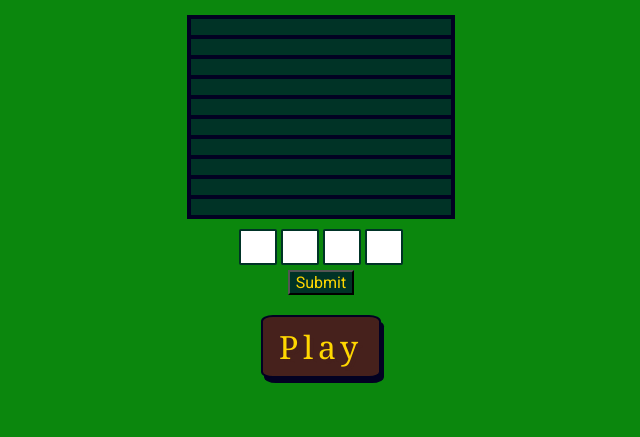
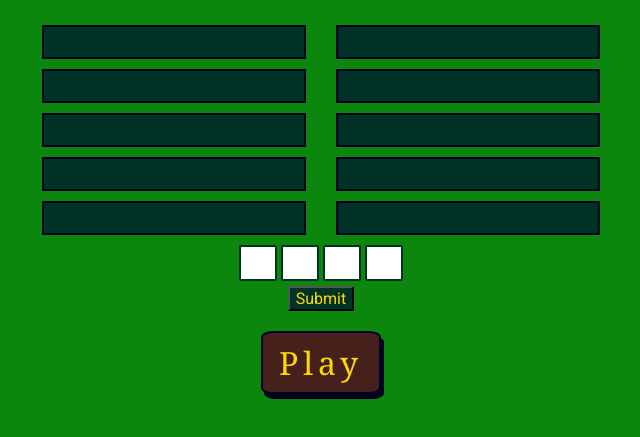
Before and after one commit to VeronicaTeodorof/code-breaking-game, a plain HTML site: page index.html in a window 1280 px wide. Shown: the part 185-622 px from the top of the page, without its empty margins (319-959 px from the left). Drawn offline with Linux system fonts and the light colour scheme; a web font is replaced by a local one.

Commit message:
Style feedback section for medium and large screens

```diff
--- a/assets/css/style.css
+++ b/assets/css/style.css
@@ -39,7 +39,6 @@ h1 {
 /* Feedback section */
 #feedback {
     margin:auto;
-    background-color: var(--evergreen);
     border: 2px solid var(--prussian-blue);
     max-width: 264px;
 
@@ -47,6 +46,7 @@ h1 {
 
 .guess {
     border: 2px solid var(--prussian-blue);
+    background-color: var(--evergreen);
 }
 
 /* Play section */
@@ -108,4 +108,29 @@ input[type="submit"] {
         max-width: 320px;
         font-size: 3rem;
     }
+
+    /* Feedback section */
+    #feedback {
+        border: none;
+        margin: auto;
+        max-width: none;
+        display: flex;
+        justify-content: center;
+    }
+
+    .guess {
+        margin-top: 10px;
+        height: 30px;
+
+    }
+
+    .container {
+       width: 264px;
+    }
+
+    #first-column {
+        margin-right: 30px;
+
+
+
 }
--- a/index.html
+++ b/index.html
@@ -19,16 +19,20 @@
 
         <!-- Feedback section -->
         <section id="feedback">
+            <div id="first-column" class="container">
                 <div class="guess"><p></p><span></span></div>
                 <div class="guess"><p></p><span></span></div>
                 <div class="guess"><p></p><span></span></div>
                 <div class="guess"><p></p><span></span></div>
                 <div class="guess"><p></p><span></span></div>
+            </div>
+            <div id="second-column" class="container">
                 <div class="guess"><p></p><span></span></div>
                 <div class="guess"><p></p><span></span></div>
                 <div class="guess"><p></p><span></span></div>
                 <div class="guess"><p></p><span></span></div>
                 <div class="guess"><p></p><span></span></div>
+            </div>
         </section>
 
         <!-- Play section -->
```
Lines whose indentation alone changed are shown as unchanged.
